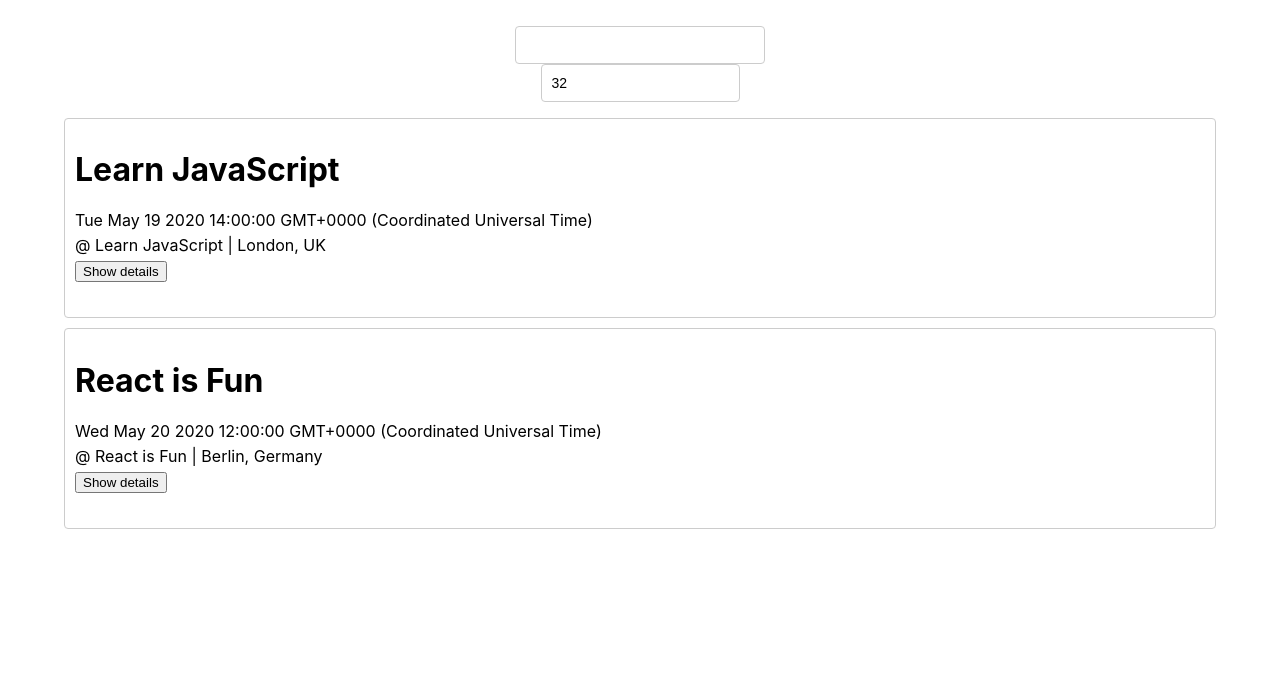
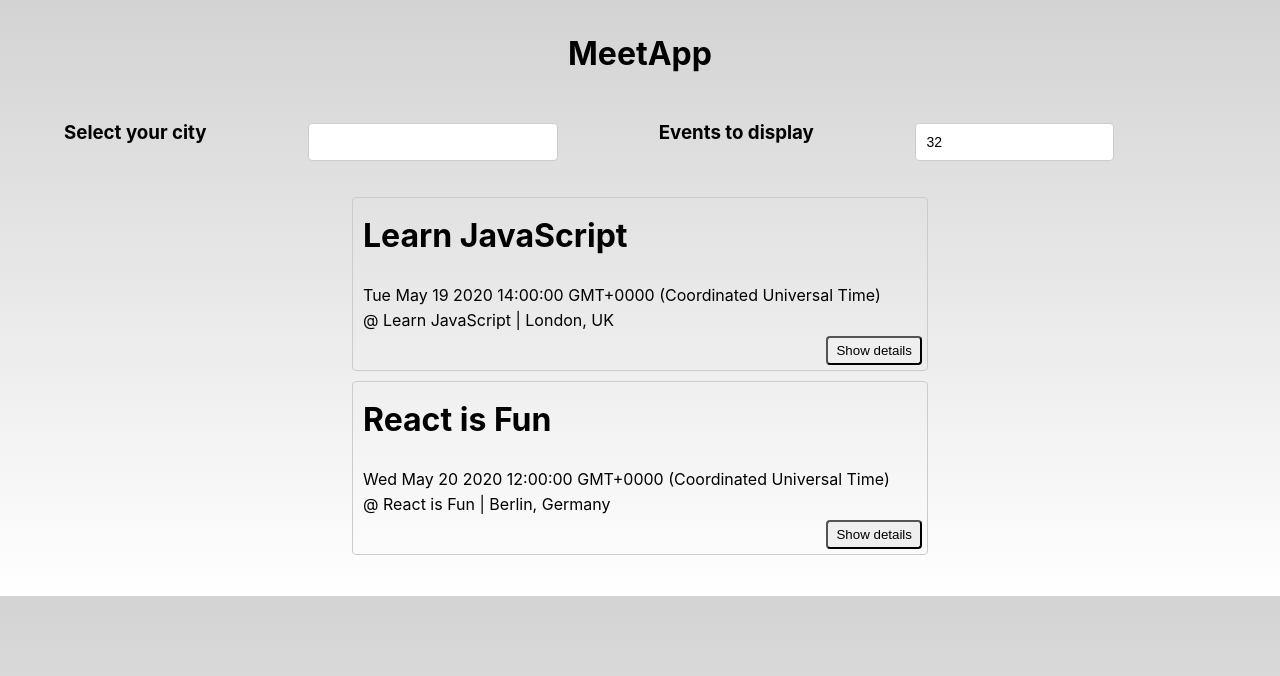
Before and after one commit to eloycotoalfonso/meetapp, a React (Create React App) app: page / in a window 1280 px wide. Shown: the top 676 px of the page. Built offline with nearby package versions, Linux system fonts and the light colour scheme.

Commit message:
added some stetics

```diff
--- a/src/App.css
+++ b/src/App.css
@@ -1,4 +1,9 @@
 @import url(https://fonts.googleapis.com/css?family=Roboto:500);
+
+:root {
+  background: linear-gradient(lightgrey, white);
+}
+
 .App {
   text-align: center;
   padding: 2% 5%;
@@ -8,6 +13,17 @@
   box-sizing: border-box;
 }
 
+h1 {
+  color:black;
+  margin: .25em 0 30px;
+}
+
+.SearchBox {
+  display: flex;
+  flex-wrap: wrap;
+  flex-direction: row;
+}
+
 ul {
   padding: 0;
   list-style: none;
@@ -15,6 +31,7 @@ ul {
 
 p {
   margin: 5px 0;
+  text-align: justify;
 }
 
 .display-none {
@@ -41,9 +58,8 @@ input[type="number"] {
 }
 
 .CitySearch {
-  display: flex;
-  flex-direction: column;
-  flex-basis: 300px;
+  display: grid;
+  grid-row: auto auto auto auto;
   max-width: 300px;
   margin: auto;
   position: relative;
@@ -82,10 +98,13 @@ input[type="number"] {
   text-align: left;
   border: 1px solid #ccc;
   border-radius: 4px;
+  max-width: 50%;
   position: relative;
+  margin-left: auto;
+  margin-right: auto;
 }
 
-.details-btn {
+.details-btn, .expand {
   position: absolute;
   right: 5px;
   bottom: 5px;
@@ -112,9 +131,10 @@ input[type="number"] {
 
 .description {
   overflow-x: hidden;
+  margin-top: 5px;
 }
 
-.numberOfEvents {
+.NumberOfEvents {
   width: 200px;
   margin: 20px auto;
   text-align: center;
@@ -131,6 +151,7 @@ input[type="number"] {
 .Alert {
   position: fixed;
   top: 20px;
+  margin: 0 auto;
 }
 
 .data-vis-wrapper {
@@ -211,3 +232,11 @@ input[type="number"] {
     margin: 0 auto;
   }
 }
+
+@media (max-width: 1000px){
+  .SearchBox{
+    grid-row: auto auto;
+    align-self: center;
+    text-align: center;
+  }
+}
--- a/src/App.js
+++ b/src/App.js
@@ -56,8 +56,13 @@ class App extends Component {
 
     return (
       <div className = "App">
-        <CitySearch locations = {this.state.locations} updateEvents = {this.updateEvents} />
-        <NumberOfEvents updateEvents = {this.updateEvents}/>
+        <h1> MeetApp</h1>
+        <div className = "SearchBox">
+          <h3> Select your city </h3>
+          <CitySearch locations = {this.state.locations} updateEvents = {this.updateEvents} />
+          <h3> Events to display </h3>
+          <NumberOfEvents updateEvents = {this.updateEvents}/>
+        </div>
         <EventList events = {this.state.events} eventCount = {this.state.eventCount}/>
       </div>
     );
```
